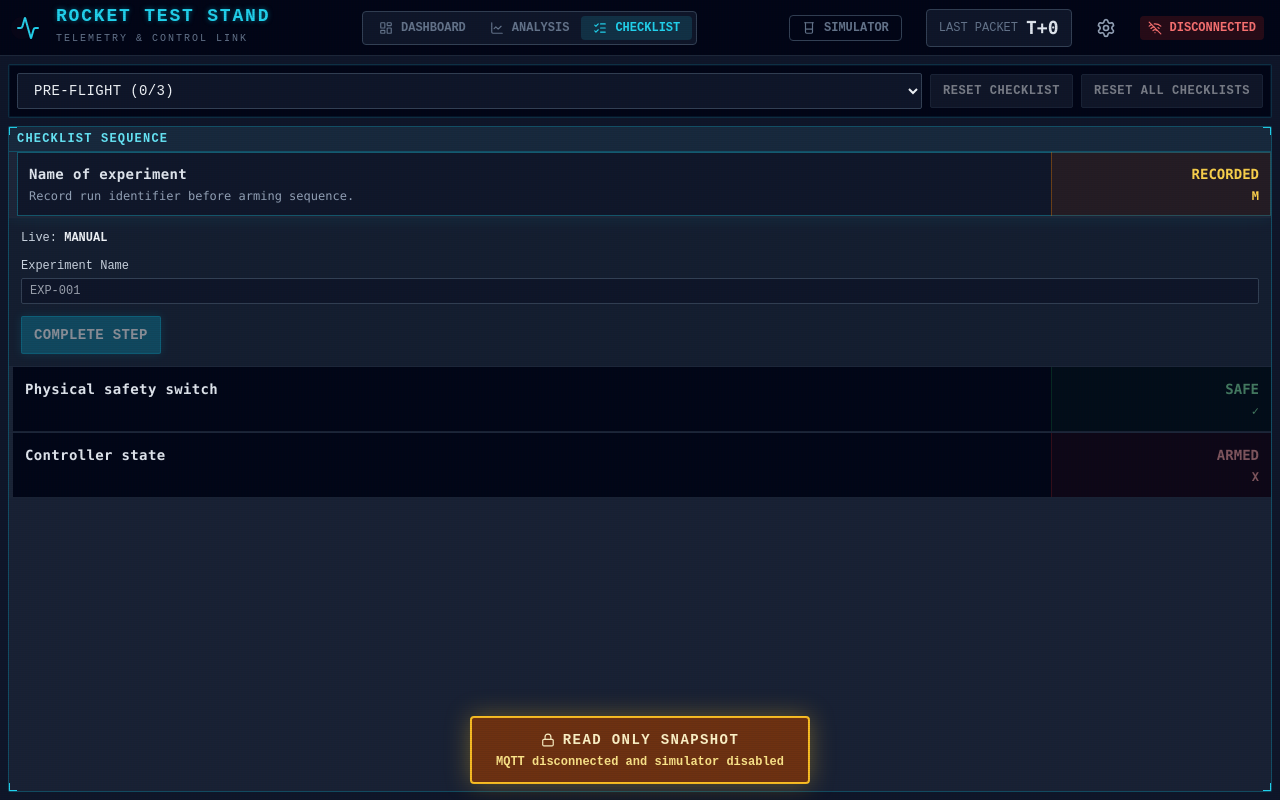
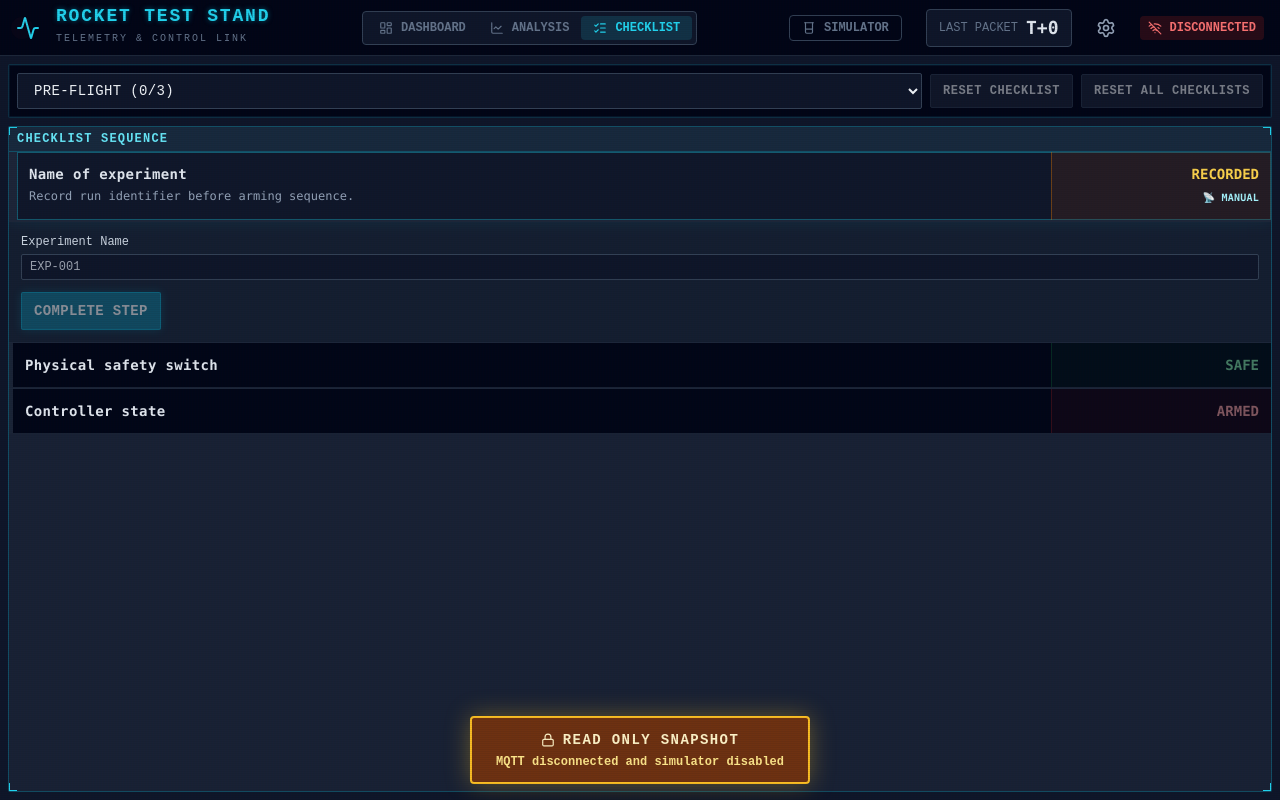
Before and after one commit to L0czek/rakieta, a React (Vite) app in the folder frontend/: page / in a window 1280 px wide. Both pictures are taken after a click on the button "CHECKLIST". Built offline with nearby package versions, Linux system fonts and the light colour scheme.

Commit message:
Refine checklist live value and status display

```diff
--- a/frontend/components/ChecklistView.tsx
+++ b/frontend/components/ChecklistView.tsx
@@ -18,14 +18,14 @@ interface ChecklistViewProps {
   isReadOnly: boolean;
 }
 
-const getStatusView = (step: ChecklistStepState): { symbol: string; className: string } => {
+const getStatusClassName = (step: ChecklistStepState): string => {
   if (!step.validation.isAutoRule) {
-    return { symbol: 'M', className: 'text-amber-300 bg-amber-900/20 border-amber-600/40' };
+    return 'text-amber-300 bg-amber-900/20 border-amber-600/40';
   }
   if (step.validation.isValid) {
-    return { symbol: '✓', className: 'text-green-300 bg-green-900/20 border-green-600/40' };
+    return 'text-green-300 bg-green-900/20 border-green-600/40';
   }
-  return { symbol: 'X', className: 'text-red-300 bg-red-900/20 border-red-600/40' };
+  return 'text-red-300 bg-red-900/20 border-red-600/40';
 };
 
 const getRowClassName = (step: ChecklistStepState): string => {
@@ -131,7 +131,7 @@ export const ChecklistView: React.FC<ChecklistViewProps> = ({
         </div>
         <div className="flex-1 min-h-0 overflow-auto">
           {stepStates.map((step) => {
-            const status = getStatusView(step);
+            const statusClassName = getStatusClassName(step);
             const rowClass = getRowClassName(step);
             const inlineContext = getStepContext(step.point.id);
 
@@ -146,10 +146,14 @@ export const ChecklistView: React.FC<ChecklistViewProps> = ({
                   </div>
                   <div
                     className={`px-3 py-3 md:border-l border-t md:border-t-0 text-left md:text-right
-                      ${status.className} ${step.isLocked ? 'opacity-50' : ''}`}
+                      ${statusClassName} ${step.isLocked ? 'opacity-50' : ''}`}
                   >
                     <div className="font-bold">{step.point.response}</div>
-                    <div className="text-xs mt-1 font-bold">{status.symbol}</div>
+                    {step.isCurrent && (
+                      <div className="mt-1 text-[10px] font-bold tracking-wide text-cyan-200">
+                        📡 {step.validation.displayValue}
+                      </div>
+                    )}
                   </div>
                 </div>
 
@@ -158,13 +162,6 @@ export const ChecklistView: React.FC<ChecklistViewProps> = ({
                     data-testid="inline-current-step-controls"
                     className="px-3 py-3 border-t border-slate-800 bg-slate-900/30 flex flex-col gap-3"
                   >
-                    <div className="text-xs text-slate-300">
-                      Live:{' '}
-                      <span className="font-semibold text-slate-100">
-                        {step.validation.displayValue}
-                      </span>
-                    </div>
-
                     {(step.point.contextFields ?? []).map((field) => (
                       <label key={field.id} className="text-xs text-slate-300 flex flex-col gap-1">
                         {field.label}
```
